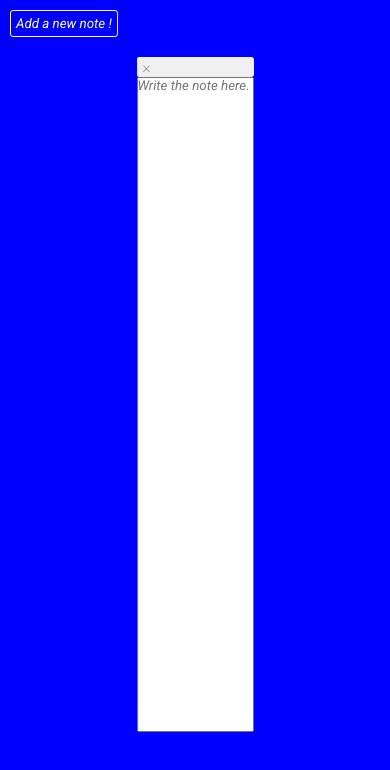
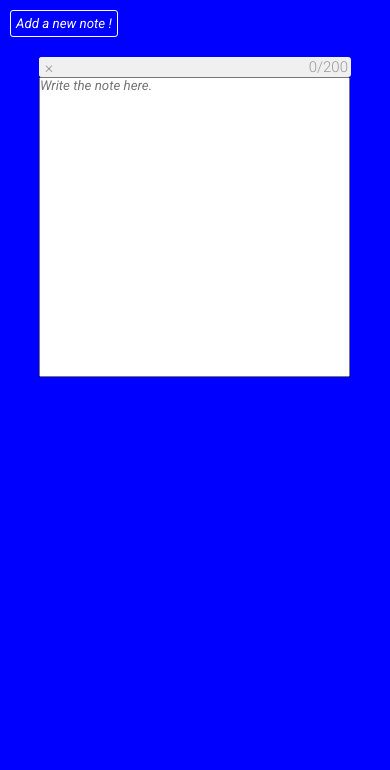
Before and after one commit to ia-godev/Note, a plain HTML site: page index.html in a window 390 px wide. Both pictures are taken after a click on the button "Add a new note !". Drawn offline with Linux system fonts and the light colour scheme.

Commit message:
Initial commit

```diff
--- a/index.js
+++ b/index.js
@@ -12,11 +12,17 @@ newNote.addEventListener("click", () => {
 
 setInterval(() => {
   try {
-  if (!(document.getElementById("textarea0").value == null)) {
-    note1 = document.cookie = "note1="+document.getElementById("textarea0").value+"; "+date+"; SameSite=Strict";
-    note2 = document.cookie = "note2="+document.getElementById("textarea1").value+"; "+date+"; SameSite=Strict";
-    note3 = document.cookie = "note3="+document.getElementById("textarea2").value+"; "+date+"; SameSite=Strict";
-  }
+    if (!(document.getElementById("textarea0").value == null)) {
+      document.getElementById("charsNb0").innerHTML = document.getElementById("textarea0").value.length+"/200";
+      document.getElementById("charsNb1").innerHTML = document.getElementById("textarea1").value.length+"/200";
+      document.getElementById("charsNb2").innerHTML = document.getElementById("textarea2").value.length+"/200";
+    }
+    if (!(document.getElementById("textarea0").value == null || document.getElementById("textarea1").value == null ||
+    document.getElementById("textarea2").value == null)) {
+      note1 = document.cookie = "note1="+document.getElementById("textarea0").value+"; "+date+"; SameSite=Strict";
+      note2 = document.cookie = "note2="+document.getElementById("textarea1").value+"; "+date+"; SameSite=Strict";
+      note3 = document.cookie = "note3="+document.getElementById("textarea2").value+"; "+date+"; SameSite=Strict";
+    }
   } catch (err) {}
 }, 100);
 
@@ -42,10 +48,16 @@ function creatNote() {
       noteNb--;
     })
 
+    let charsNb = document.createElement("div");
+    charsNb.classList.add("chars-nb");
+    charsNb.id = "charsNb"+noteNb;
+    charsNb.innerHTML = "0/200";
+    document.getElementById("btns"+noteNb).appendChild(charsNb);
 
     let textarea = document.createElement("textarea");
     textarea.classList.add("textarea");
     textarea.id = "textarea"+noteNb;
+    textarea.maxLength = 200;
     textarea.placeholder = "Write the note here.";
     document.getElementById("note"+noteNb).appendChild(textarea);
 
--- a/style.css
+++ b/style.css
@@ -99,6 +99,13 @@ body {
   font-style: italic;
 }
 
+.chars-nb {
+  color: #999999;
+  font-size: 15px;
+  margin-top: 1px;
+  margin-right: 3px;
+}
+
 .popup-container {
   display: none;
   justify-content: center;
@@ -117,3 +124,16 @@ body {
 .popup-container.exit {
   right: -10vw;
 }
+
+@media only screen and (max-width: 720px) {
+  .notes {
+    display: flex;
+  }
+
+  .note {
+    display: flex;
+    flex-direction: column;
+    height: 20rem;
+    width: 80%;
+  }
+}
```
